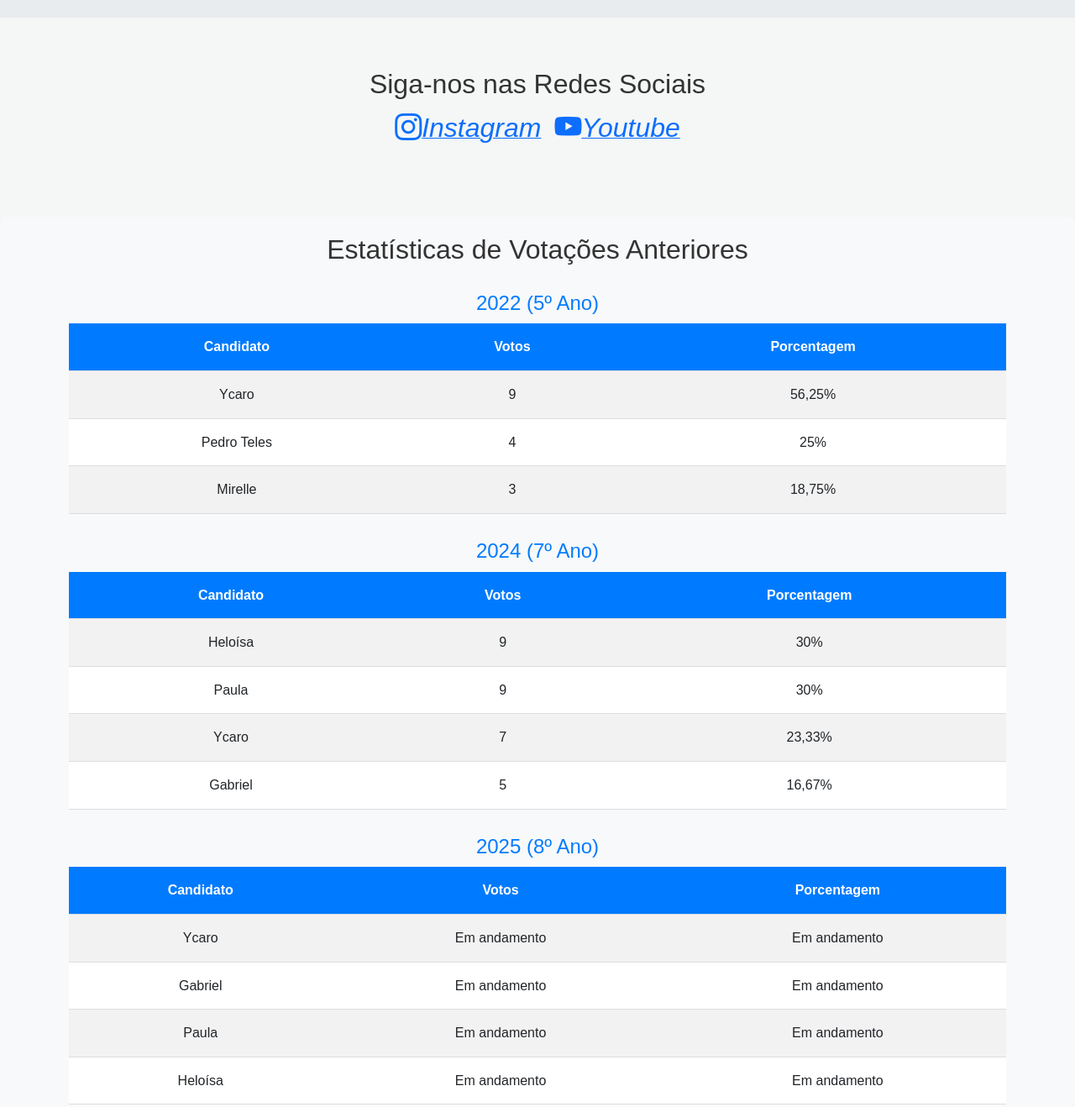
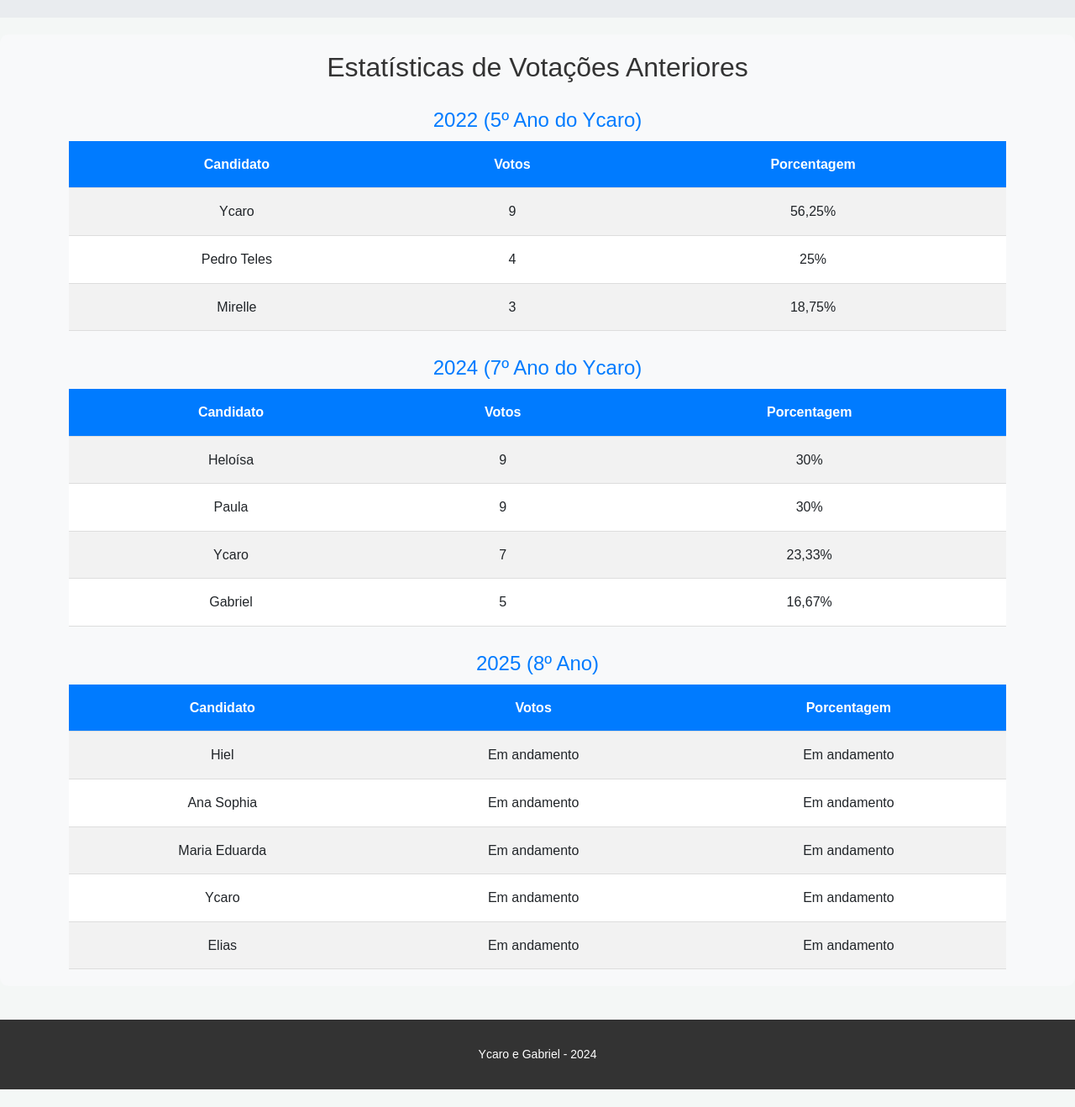
Before and after one commit to YcaroMiguel/voteycaro10, a plain HTML site: page index.html in a window 1280 px wide. Shown: the part 1160-2478 px from the top of the page at 84% size. After the commit the page ends 2457 px from the top, so only its background shows below. Drawn offline with nearby package versions, Linux system fonts and the light colour scheme.

Commit message:
Update index.html

```diff
--- a/index.html
+++ b/index.html
@@ -3,7 +3,7 @@
 <head>
     <meta charset="UTF-8">
     <meta name="viewport" content="width=device-width, initial-scale=1.0">
-    <title>Campanha Ycaro e Gabriel</title>
+    <title>Ycaro e Hiel para Líder e vice-líder de turma</title>
 
     <!-- Favicon padrão (tamanho comum para navegadores) -->
     <link rel="icon" href="images/favicon.ico" type="image/x-icon">
@@ -30,26 +30,26 @@
 <body>
     <header>
         <div class="header-content">
-            <h1>Vote 10: Ycaro e Gabriel</h1>
+            <h1>Vote Ycaro e Hiel</h1>
             <p>A escolha certa para a liderança da turma!</p>
             <a href="#motivos" class="cta-button">Por que votar em nós?</a>
         </div>
     </header>
 
     <section id="sobre">
-        <h2>Sobre Ycaro e Gabriel</h2>
+        <h2>Sobre Ycaro e Hiel</h2>
         <div class="bio">
-            <p><strong>Ycaro</strong> e <strong>Gabriel</strong> são conhecidos pela sua dedicação aos estudos e pela habilidade de manter o equilíbrio entre a diversão e a responsabilidade. Com uma visão clara de como unir a turma e promover um ambiente de respeito e colaboração, eles são candidatos perfeitos para representar a classe.</p>
-            <p>Ycaro, com suas ideias inovadoras e liderança natural, se destaca por sua capacidade de ouvir e encontrar soluções. Gabriel, sempre com disposição para ajudar, é conhecido por seu espírito esportivo e companheirismo. Juntos, eles formam uma dupla imbatível!</p>
+            <p><strong>Ycaro</strong> e <strong>Hiel</strong> são conhecidos pela sua dedicação aos estudos e pela habilidade de manter o equilíbrio entre a diversão e a responsabilidade. Com uma visão clara de como unir a turma e promover um ambiente de respeito e colaboração, eles são candidatos perfeitos para representar a classe.</p>
+            <p>Ycaro, com suas ideias inovadoras e liderança natural, se destaca por sua capacidade de ouvir e encontrar soluções. Hiel, sempre com disposição para ajudar, é conhecido por seu espírito de companheirismo. Juntos, eles formam uma dupla imbatível!</p>
         </div>
     </section>
 
     <section id="motivos">
-        <h2>Por que votar em Ycaro e Gabriel?</h2>
+        <h2>Por que votar em Ycaro e Hiel?</h2>
         <div class="reasons">
             <div class="reason">
                 <h3>1. Liderança e Trabalho em Equipe</h3>
-                <p>Ycaro e Gabriel já demonstraram sua capacidade de trabalhar em grupo e liderar projetos. Eles sabem como unir a turma e garantir que todos se sintam incluídos.</p>
+                <p>Ycaro e Hiel já demonstraram sua capacidade de trabalhar em grupo e liderar projetos. Eles sabem como unir a turma e garantir que todos se sintam incluídos.</p>
             </div>
             <div class="reason">
                 <h3>2. Ideias Inovadoras</h3>
@@ -62,24 +62,12 @@
         </div>
     </section>
 
-    <section id="social">
-        <h2>Siga-nos nas Redes Sociais</h2>
-        <div class="d-flex justify-content-center gap-3">
-            <a href="https://www.instagram.com/voteycaro10" target="_blank" class="text-blue">
-                <i class="bi bi-instagram" style="font-size: 2rem;">Instagram</i>
-            </a>
-            <a href="https://www.youtube.com/@voteycaro10" target="_blank" class="text-blue">
-                <i class="bi bi-youtube" style="font-size: 2rem;">Youtube</i>
-            </a>
-        </div>
-    </section>
-
     <section id="votacoes">
         <div class="container">
             <h2>Estatísticas de Votações Anteriores</h2>
 
             <!-- Seção para o 5º Ano (2022) -->
-            <h3>2022 (5º Ano)</h3>
+            <h3>2022 (5º Ano do Ycaro)</h3>
             <table class="table table-striped">
                 <thead>
                     <tr>
@@ -108,7 +96,7 @@
             </table>
 
             <!-- Seção para o 7º Ano (2024) -->
-            <h3>2024 (7º Ano)</h3>
+            <h3>2024 (7º Ano do Ycaro)</h3>
             <table class="table table-striped">
                 <thead>
                     <tr>
@@ -152,22 +140,27 @@
                 </thead>
                 <tbody>
                     <tr>
+                        <td>Hiel</td>
+                        <td>Em andamento</td>
+                        <td>Em andamento</td>
+                    </tr>
+                    <tr>
+                        <td>Ana Sophia</td>
+                        <td>Em andamento</td>
+                        <td>Em andamento</td>
+                    </tr>
+                    <tr>
+                        <td>Maria Eduarda</td>
+                        <td>Em andamento</td>
+                        <td>Em andamento</td>
+                    </tr>
+                    <tr>
                         <td>Ycaro</td>
                         <td>Em andamento</td>
                         <td>Em andamento</td>
                     </tr>
                     <tr>
-                        <td>Gabriel</td>
-                        <td>Em andamento</td>
-                        <td>Em andamento</td>
-                    </tr>
-                    <tr>
-                        <td>Paula</td>
-                        <td>Em andamento</td>
-                        <td>Em andamento</td>
-                    </tr>
-                    <tr>
-                        <td>Heloísa</td>
+                        <td>Elias</td>
                         <td>Em andamento</td>
                         <td>Em andamento</td>
                     </tr>
```
